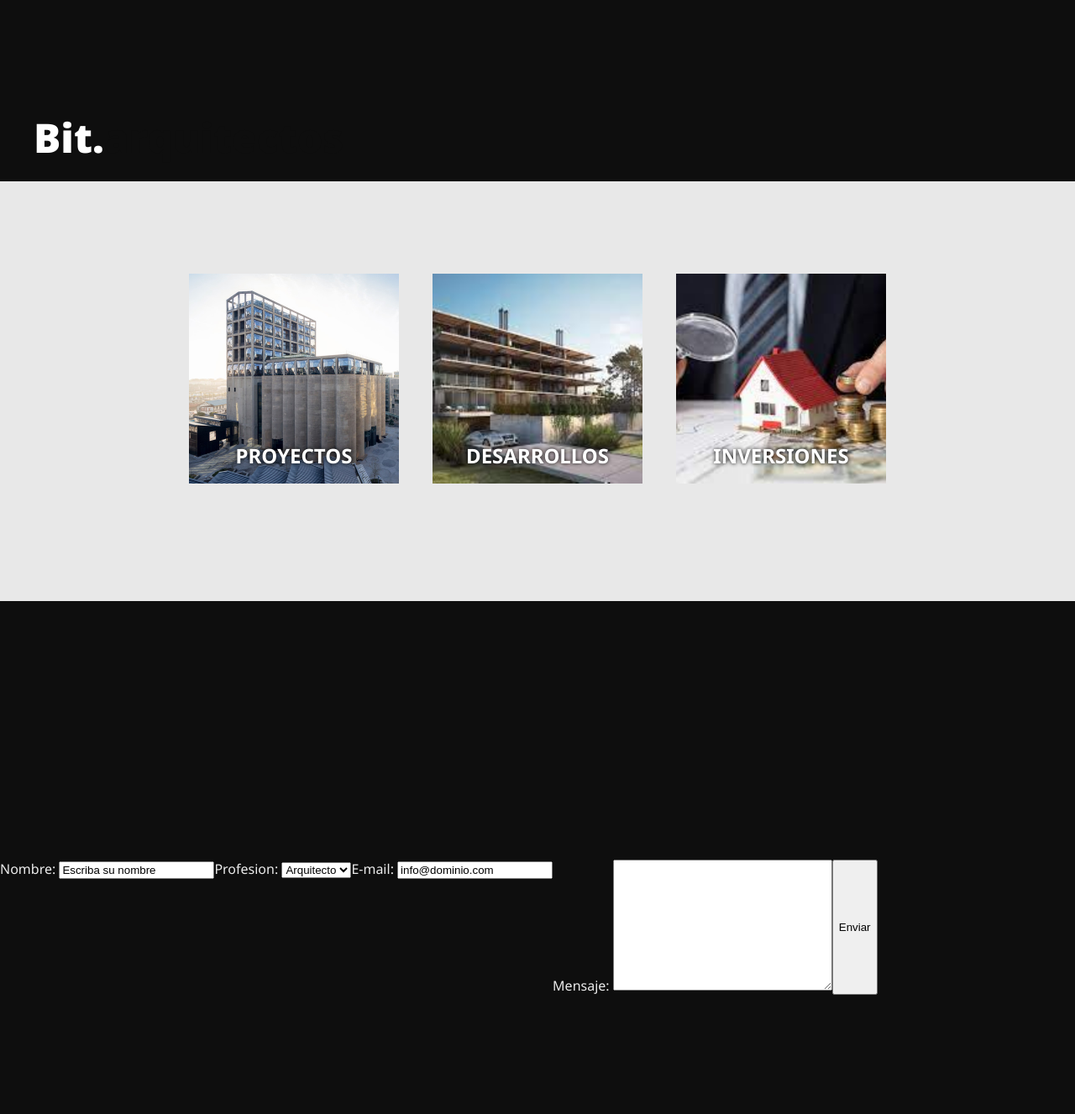
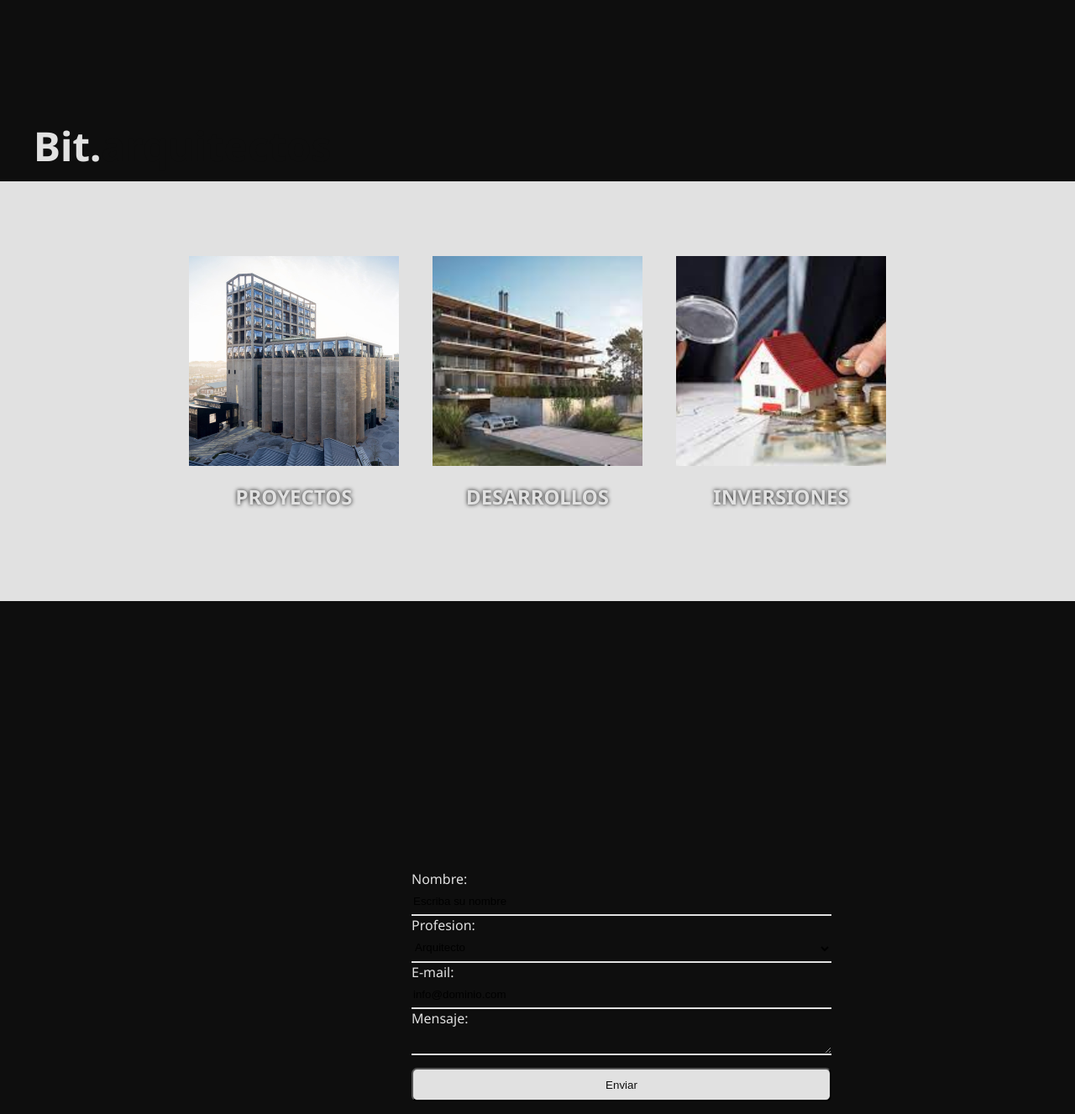
Before and after one commit to Juan42x/first-page, a plain HTML site: page index.html in a window 1280 px wide. Shown: the part 584-1911 px from the top of the page at 84% size. Drawn offline with Linux system fonts and the light colour scheme.

Commit message:
Add files via upload

```diff
--- a/css/estilos.css
+++ b/css/estilos.css
@@ -5,15 +5,27 @@ font-family: 'Noto Sans', sans-serif;
 font-family: 'Roboto', sans-serif;
 */
 
+
+
+
+/* Declaracion de variables */
+:root{
+--primaryColor: #0e0e0e;
+--secondaryColor: #e1e1e1;
+--width: 1200px;
+}
+
 /* Estilos Generales */
-* {box-sizing: border-box}
+* {
+    box-sizing: border-box;
+}
 
 body {
     font-family: 'Noto Sans', sans-serif;
     font-size: 16px;
     font-weight: 400;
-    background-color: #0e0e0e;
-    color: #ececec;
+    background-color: var(--primaryColor);
+    color: var(--secondaryColor);
     margin: 0px;
 }
 
@@ -22,21 +34,26 @@ body {
 
 /* Header */
 
-header {
+header{
     display: flex;
-    justify-content: space-between;
-    align-items: center;
-    height: 82px;
+    justify-content: center;
+    background-color: var(--primaryColor);
+    box-shadow: 0px 0px 10px var(--primaryColor);
     width: 100%;
-    padding-left: 160px;
-    padding-right: 160px;
     position: sticky;
     z-index: 1000;
     overflow: hidden;
     position: fixed;
     top: 0;
-    background-color: #0e0e0e;
-    box-shadow: 0px 0px 10px #0e0e0e;
+}
+
+header div{
+    display: flex;
+    justify-content: space-between;
+    align-items: center;
+    height: 82px;
+    width: var(--width);
+    margin: 0 auto;
 }
 
 header img{
@@ -48,18 +65,15 @@ header img{
 
 nav ul{
     display: flex;
-    flex-wrap: nowrap;
     justify-content: space-between;
     align-items: center;
     width: 500px;
-    padding: 0px;
     list-style: none;
+    margin-right: 20px;
 }
 
-
-
 nav a {
-    color: rgb(236, 236, 236);
+    color: var(--secondaryColor);
     text-decoration: none;
 }
 nav a:hover {
@@ -67,7 +81,7 @@ nav a:hover {
     transition: .2s;
 }
 
-/* BIENVENIDA */
+/* Seccion Bienvenida */
 
 
 .bienvenida{
@@ -75,9 +89,9 @@ nav a:hover {
     flex-direction: column;
     justify-content: space-between;
     align-items: baseline;
-    width: 1200px;
+    width: 100%;
     padding-top: 82px;
-    color: #0e0e0e;
+    color: var(--primaryColor);
     height: 100vh;
     font-size: 3em;
     margin: 0px auto;
@@ -85,7 +99,7 @@ nav a:hover {
 
 .bienvenida div{
     display: inline-block;
-    width: 1200px;
+    width: var(--width);
     height: 500px;
     margin: 0px auto;
     background-image: url("../img/fondo.jpg");
@@ -94,114 +108,116 @@ nav a:hover {
 
 .bienvenida h1{
     display: inline-block;
-    margin: 0px;
-    margin-bottom: 20px;
-    margin-top: 40px;
+    font-weight: 700;
+    width: var(--width);
+    margin: 0 auto;
+    margin-bottom: 10px;
+    margin-top: 10px;
+    font-size: 1em;
+    padding-left: 0px;
+    text-align: left;
+    color: var(--secondaryColor);
 }
 
 .bienvenida h1 span{
-    color:#0e0e0e;
+    color:var(--primaryColor);
 }
 
 .bienvenida h1 span:hover{
-    color: #ececec;
-    transition: 1s ease-in-out;
+    color: var(--secondaryColor);
+    transition: 0.2s ease-in-out;
 }
 
-p {
-    text-align: left;
-    padding-left: 0px;
-    padding-right: 1em ;
-    max-width: 50%;
+/* Seccion Botones */
+
+.botones{
+    height: 500px;
+    width: 100%;
+    display: flex;
+    flex-wrap: nowrap;
+    justify-content: center;
+    align-items: center;
+    gap: 40px;
+    background-color: var(--secondaryColor);
+    color: var(--secondaryColor);
+
 }
 
-h1 {
-    font-family: 'Noto Sans', sans-serif;
-    font-size: 1em;
-    font-weight: 900;
-    padding-left: 0px;
-    text-align: left;
-    color: white;
+.botones article{
+    display: flex;
+    width: 250px;
+    height: 250px;
+    flex-wrap: wrap;
+    justify-content: center;
+    align-content: center;
+    padding: 0px;
+    text-shadow: 0px 0px 5px var(--primaryColor);
+}
+
+.container img{
+    width: 250px;
+    height: 250px;
+    object-fit: cover;
+    overflow: hidden;
+}
+
+.container img:hover{
+    outline: .5em solid var(--primaryColor);
+    transition: .1s ease-in-out;
 }
 
 
+/* Estilos de formulario */
 
-
-
-.botones{
-    height: 500px;
+.form_container{
     display: flex;
-    justify-content: center;
+    width: calc(var(--width)/2);
+    height: 300px;
+    width: 300px;
     align-items: center;
-    background-color: rgb(232, 232, 232);
-    color: white;
-    flex-wrap: wrap;
+    justify-content: space-evenly;
+    gap: 20px;
+    margin: 0 auto;
 }
 
-section article{
-    display: inline-block;
-    margin: 20px;
-    text-align: center;
-    padding: 0px;
-    position: relative;
-    text-shadow: 0px 0px 5px black;
-}
-
-section article img{
-    display: block;
-    width: 250px;
-    height: 250px;
-    object-fit: cover;
-}
-
-section article h2{
-    display: inline-block;
-    position: relative;
-    height: 10px;
-    margin: 0px;
-    bottom: 50px;
-    z-index: 150;
-}
-
-section article:hover{
-    outline: solid 10px black;
-    transition: .2s;
-    opacity: 1;
-    cursor: pointer;
-}
-
-
-.overlay {
-    display: inline-block;
-    position: absolute;
-    bottom: 30px;
-    left: 0px;
-    height: 252px;
-    width: 100%;
-    background-color: black;
-    font-size: 1em;
-    padding: 20px;
-    text-align: center;
-    z-index: 100;
-    opacity: 0;
-}
-
-.overlay:hover{
-    opacity: .5;
-    transition: .2s;
-}
-
-
-form {
+.form {
     display: flex;
+    justify-items: start;
+    flex-wrap: wrap;
     width: 1200px;
 }
 
+.form_label{
+
+}
+
+.form_input{
+    width: 500px;
+    height: 2.5em;
+    background-color: var(--primaryColor);
+    border: none;
+    border-bottom: 2px solid var(--secondaryColor);
+    outline: none;
+}
+
+.form button{
+    width: 500px;
+    height: 3em;
+    color: var(--primaryColor);
+    background-color: var(--secondaryColor);
+    border-radius: .5em;
+    margin-top: 10px;
+}
+
+.form button:hover{
+    background-color: #a1a1a1;
+
+}
 /* Estilos de footer */
 
 footer {
-    background-color: black;
-    color: white;
+    background-color: var(--primaryColor);
+    color: var(--secondaryColor);
     padding: 50px;
     box-shadow: 0px 0px 20px rgb(182, 182, 182);
 }
--- a/index.html
+++ b/index.html
@@ -10,9 +10,8 @@
 </head>
 <body>
     <header>
-
+        <div>
             <a href=""><img src="/img/logo.png" alt="Logo de Bit arquitectos"></a>
-
             <nav>
                 <ul>
                     <li><a href="">proyectos</a></li>
@@ -21,7 +20,8 @@
                     <li><a href="">contacto</a></li>
                 </ul>
             </nav>
-     </header>
+        </div>
+    </header>
 
     <main>
         <section class="bienvenida">
@@ -39,8 +39,7 @@
             <article class="container">
                 <img src="img/desarrollos.jpg" alt="desarrollos">
                 <a href="desarrollos.html"><div class="overlay">
-                </div></a>
-                <h2>DESARROLLOS</h2>
+                </div></a>                    <h2>DESARROLLOS</h2>
             </article>
             <article class="container">
                 <img src="img/inversiones.jpg" alt="inversiones">
@@ -50,22 +49,22 @@
             </article>
         </section>
         <br><br><br><br><br><br><br><br><br><br><br><br><br><br>
-        <section>
-            <form action="codigo.php" method="post">
-                <label for=""> Nombre:
-                    <input type="text" name="nombre" value="Escriba su nombre">
+        <section class="form_container">
+            <form class="form" action="codigo.php" method="post">
+                <label class="form_label" for=""> Nombre:
+                    <input class="form_input" type="text" name="nombre" value="Escriba su nombre">
                 </label>
-                <label for=""> Profesion:
-                    <select name="" id="">
+                <label class="form_label" for=""> Profesion:
+                    <select class="form_input" name="" id="">
                         <option value="opcion1">Arquitecto</option>
                         <option value="opcion2">Ingeniero</option>
                     </select>
                 </label>
-                <label for=""> E-mail:
-                    <input type="email" name="mail" value="info@dominio.com">
+                <label class="form_label" for=""> E-mail:
+                    <input class="form_input" type="email" name="mail" value="info@dominio.com">
                 </label>
-                <label for=""> Mensaje:
-                    <textarea name="mensaje" id="" cols="30" rows="10"></textarea>
+                <label class="form_label" for=""> Mensaje:
+                    <textarea class="form_input" name="mensaje" id="" cols="30" rows="10"></textarea>
                 </label>
                 <button type="submit"> Enviar </button>
             </form>
```
